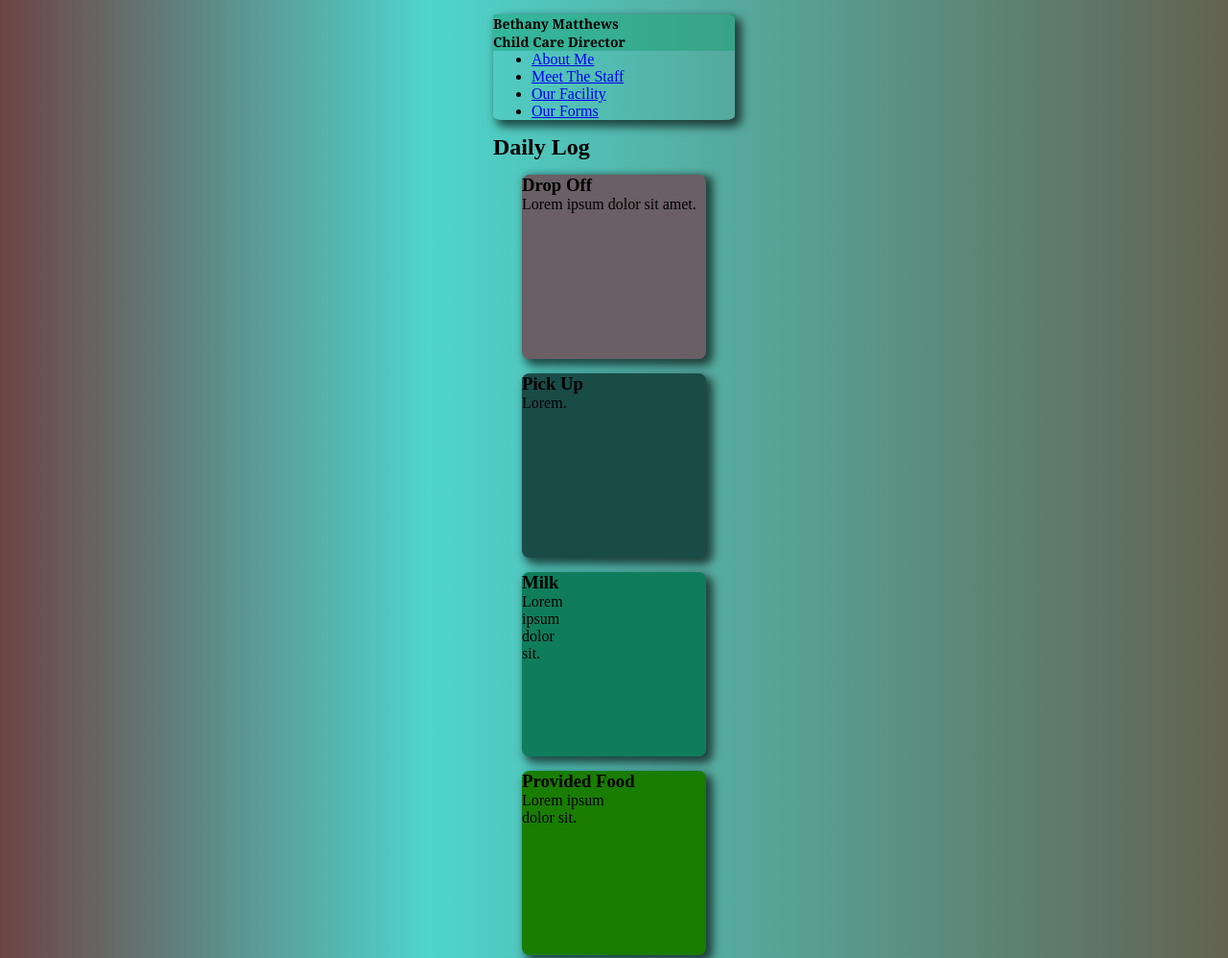
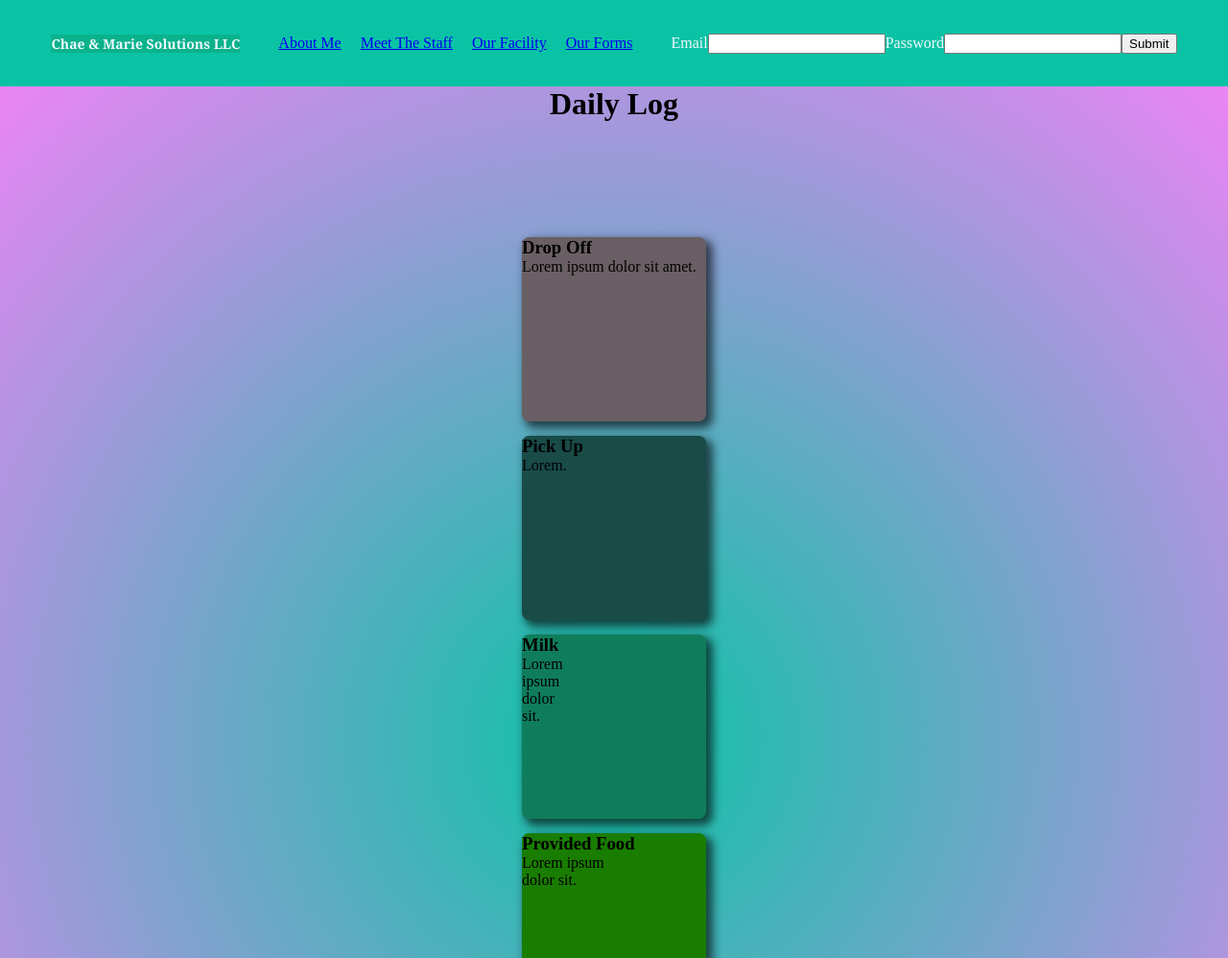
Before and after one commit to YKTV8/Daily_Log, a plain HTML site: page index.html in a window 1280 px wide. Shown: the top 998 px of the page at 96% size. Drawn offline with Linux system fonts and the light colour scheme.

Commit message:
12/05
Added input within navbar, added wrap to media screen min-width 581. updated css.

```diff
--- a/index.html
+++ b/index.html
@@ -9,19 +9,26 @@
     <script src="app.js"></script>
 </head>
 <body>
-    <nav>
-        <div id="navbar_menu"><h2>Bethany Matthews<br>Child Care Director</h2>
+    <div class="container">
+            <div class="navbar__menu">
+                <h2>Chae & Marie Solutions LLC</h2>
                 <ul>
                     <li><a href="index.html">About Me</a></li>
                     <li><a href="index2.html">Meet The Staff</a></li>
                     <li><a href="index3.html">Our Facility</a></li>
                     <li><a href="index4.html">Our Forms</a></li>
-            </ul></div>
+                </ul>
+                Email<input type="email" name="email" id="email">
+                Password<input type="password" name="password" id="password">
+                <input type="submit" value="Submit">
+            </div>
+        </div>
     <header>
         <h1>Daily Log</h1>
         <div class="childname"><h4></h4></div>
     </header>
     <section>
+        <div class="boxes">
             <div class="arrival"><h3>Drop Off</h3><p>Lorem ipsum dolor sit amet.
             </p></div>
             <div class="departure"><h3>Pick Up</h3><p>Lorem.</p></div>
@@ -29,6 +36,7 @@
             <div class="provided_food"><h3>Provided Food</h3>Lorem ipsum <br> dolor sit.</div>
             <div class="naptime"><h3>Naps</h3>Lorem, ipsum.</div>
             <div class="potty_log"><h3>Potty Log</h3>Lorem <br> ipsum <br> dolor <br> sit.</div>
+        </div>
     </section>
     <footer>
         <h2>&copy Chae & Marie Solutions LLC 2023</h2>
--- a/styles.css
+++ b/styles.css
@@ -6,9 +6,15 @@
         align-items: center;
         width: 100%;
         max-height: max-content;
-        background: rgb(109,68,68);
-        background: linear-gradient(90deg, rgba(109,68,68,1) 0%, rgba(19,199,188,0.7480742296918768) 35%, rgba(99,98,80,1) 100%);
+        background: rgb(10,195,165);
+        background: radial-gradient(circle, rgba(10,195,165,1) 0%, rgba(251,128,250,1) 0%, rgba(10,195,165,1) 100%);
         overflow-x: hidden;
+    }
+    .navbar__menu{
+        flex-wrap: wrap;
+    }
+    header{
+        margin-top: 200px;
     }
 }
 
@@ -24,14 +30,14 @@
         align-items: center;
         width: 100%;
         height: 100%;
-        background: rgb(109,68,68);
-        background: linear-gradient(90deg, rgba(109,68,68,1) 0%, rgba(19,199,188,0.7480742296918768) 35%, rgba(99,98,80,1) 100%);
+        background: rgb(251,128,250);
+        background: radial-gradient(circle, rgba(251,128,250,1) 0%, rgba(10,195,165,1) 0%, rgba(251,128,250,1) 100%);
         overflow-x: hidden;
     }
 
 }
 header{
-    margin: 15px 30px;
+    margin: 90px 30px;
     align-items: center;
 }
 .container{
@@ -51,6 +57,7 @@ header{
 }
 .container .navbar__menu{
     display: flex;
+    height: 90px;
     align-items: center;
     justify-content: center;
     background-color: rgb(10, 195, 165);
@@ -59,6 +66,14 @@ header{
     color: aliceblue;
     padding: 0;
     transition: all 0.3s ease-in-out;
+}
+ul, li{
+    display: flex;
+    flex-direction: row;
+    padding-right: 10px;
+    margin-right: 10px;
+    list-style-type: none;
+
 }
 /* body{
     display: flex;
@@ -76,31 +91,42 @@ section{
     padding-bottom: 15px;
 
 }
-div{
+.boxes{
     margin: 15px 30px;
-    -webkit-box-shadow: 5px 5px 10px 2px rgba(0,0,0,0.63);
+    /* -webkit-box-shadow: 5px 5px 10px 2px rgba(0,0,0,0.63);
     box-shadow: 5px 5px 10px 2px rgba(0,0,0,0.63);
-    border-radius: 4%;
+    border-radius: 4%; */
 }
+
 .arrival{
     background-color: rgb(105, 95, 100);
     box-shadow: 12px;
     height: 12em;
     width: 12em;
-
+    margin-bottom: 15px;
+    -webkit-box-shadow: 5px 5px 10px 2px rgba(0,0,0,0.63);
+    box-shadow: 5px 5px 10px 2px rgba(0,0,0,0.63);
+    border-radius: 4%;
 }
 .departure{
     background-color: rgb(25, 75, 71);
     box-shadow: 12px;
     height: 12em;
     width: 12em;
-
+    margin-bottom: 15px;
+    -webkit-box-shadow: 5px 5px 10px 2px rgba(0,0,0,0.63);
+    box-shadow: 5px 5px 10px 2px rgba(0,0,0,0.63);
+    border-radius: 4%;
 }
 .milk{
     background-color: rgb(15, 125, 91);
     box-shadow: 12px;
     height: 12em;
     width: 12em;
+    margin-bottom: 15px;
+    -webkit-box-shadow: 5px 5px 10px 2px rgba(0,0,0,0.63);
+    box-shadow: 5px 5px 10px 2px rgba(0,0,0,0.63);
+    border-radius: 4%;
 
 }
 .provided_food{
@@ -108,6 +134,11 @@ div{
     box-shadow: 12px;
     height: 12em;
     width: 12em;
+    margin-bottom: 15px;
+    -webkit-box-shadow: 5px 5px 10px 2px rgba(0,0,0,0.63);
+    box-shadow: 5px 5px 10px 2px rgba(0,0,0,0.63);
+    border-radius: 4%;
+
 
 }
 .naptime{
@@ -115,12 +146,20 @@ div{
     box-shadow: 12px;
     height: 12em;
     width: 12em;
+    margin-bottom: 15px;
+    -webkit-box-shadow: 5px 5px 10px 2px rgba(0,0,0,0.63);
+    box-shadow: 5px 5px 10px 2px rgba(0,0,0,0.63);
+    border-radius: 4%;
 }
 .potty_log{
     background-color: rgb(125, 125, 211);
     box-shadow: 12px;
     height: 12em;
     width: 12em;
+    margin-bottom: 15px;
+    -webkit-box-shadow: 5px 5px 10px 2px rgba(0,0,0,0.63);
+    box-shadow: 5px 5px 10px 2px rgba(0,0,0,0.63);
+    border-radius: 4%;
 
 }
 .footer, h2{
```
Lines whose indentation alone changed are shown as unchanged.
